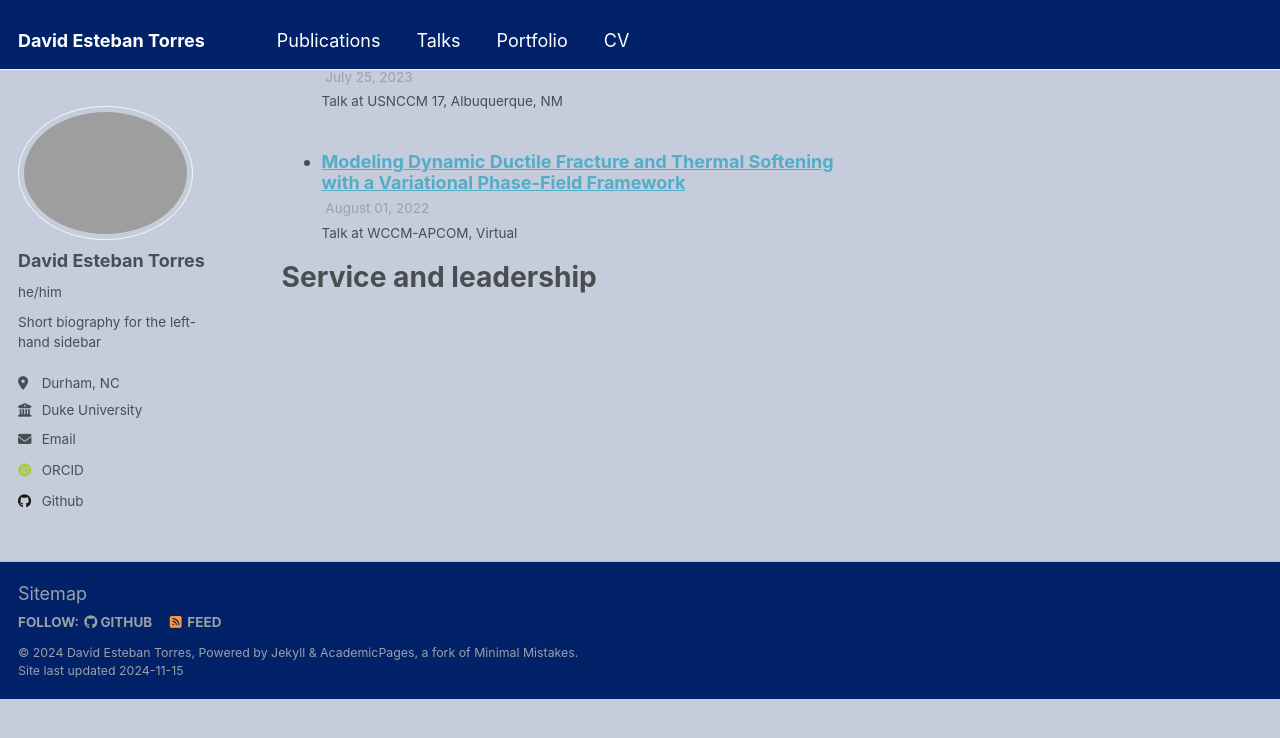
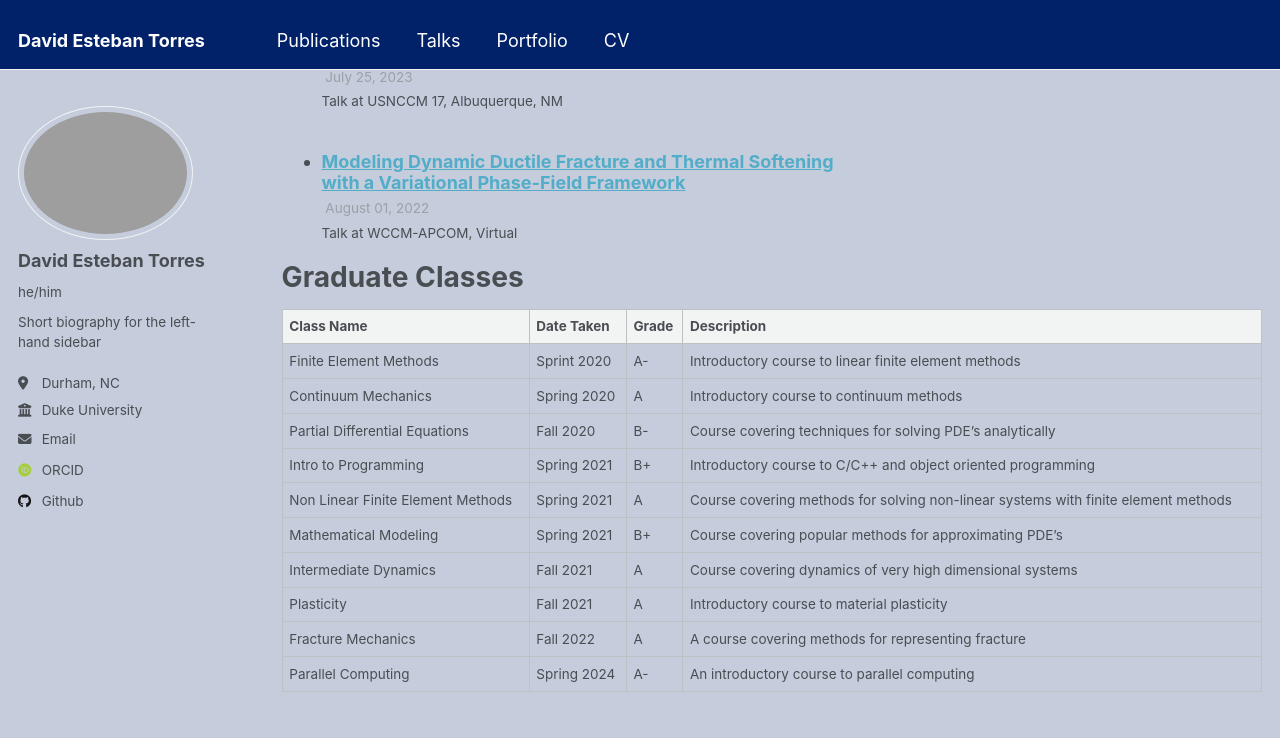
Before and after one commit to TheGreatCid/TheGreatCid.github.io, a Jekyll site: the page built from _pages/cv.md, in a window 1280 px wide and 900 px high, scrolled down 1047 px. Shown: the top 738 px of the window. Built offline with Jekyll 4.4.1, drawn with Linux system fonts in a browser that asks for light colours; some web fonts are replaced; before the commit the page ends 1746 px from its top, so only the background shows below that.

Commit message:
added classes to cv

```diff
--- a/_pages/cv.md
+++ b/_pages/cv.md
@@ -45,5 +45,18 @@ Talks
     {% include archive-single-talk-cv.html  %}
   {% endfor %}</ul>
 
-Service and leadership
+Graduate Classes
 ======
+
+| Class Name                        | Date Taken  | Grade | Description                                                                        |
+| --------------------------------- | ----------- | ----- | ---------------------------------------------------------------------------------- |
+| Finite Element Methods            | Sprint 2020 | A-    | Introductory course to linear finite element methods                               |
+| Continuum Mechanics               | Spring 2020 | A     | Introductory course to continuum methods                                           |
+| Partial Differential Equations    | Fall 2020   | B-    | Course covering techniques for solving PDE's analytically                          |
+| Intro to Programming              | Spring 2021 | B+    | Introductory course to C/C++ and object oriented programming                       |
+| Non Linear Finite Element Methods | Spring 2021 | A     | Course covering methods for solving non-linear systems with finite element methods |
+| Mathematical Modeling             | Spring 2021 | B+    | Course covering popular methods for approximating PDE's                            |
+| Intermediate Dynamics             | Fall 2021   | A     | Course covering dynamics of very high dimensional systems                          |
+| Plasticity                        | Fall 2021   | A     | Introductory course to material plasticity                                         |
+| Fracture Mechanics                | Fall 2022   | A     | A course covering methods for representing fracture                                |
+| Parallel Computing                | Spring 2024 | A-    | An introductory course to parallel computing                                       |
```
